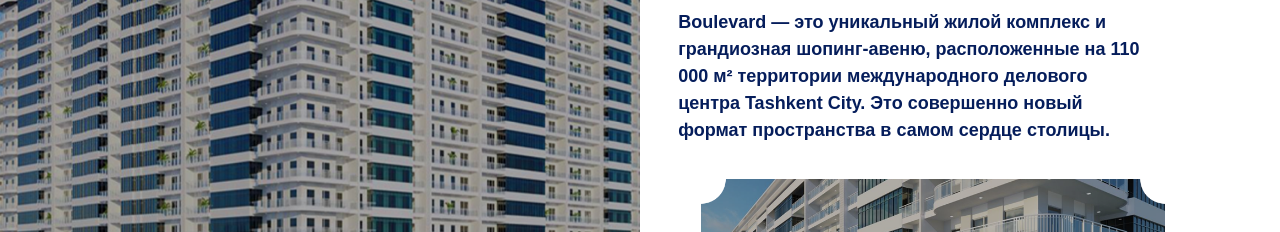
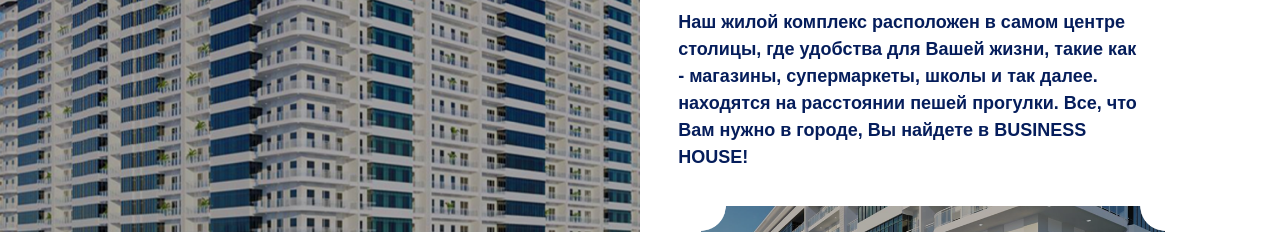
Before and after one commit to FathullaLatipov/bh, a plain HTML site: page boulveard.html in a window 1280 px wide. Shown: the part 217-449 px from the top of the page. Drawn offline with nearby package versions, Linux system fonts and the light colour scheme; grey boxes are pictures that could not be loaded; a script that the page names is missing.

Commit message:
Update boulveard.html

```diff
--- a/boulveard.html
+++ b/boulveard.html
@@ -89,7 +89,8 @@
             <div class="container">
                 <h1 style="margin:4%; color: #C5A159;text-align: left;">Грандиозный жилой комплекс</h1>
 
-                <p style=" font-size: 18px;font-weight:700;font-family:sans-serif;margin: -2% 4%;">Boulevard — это уникальный жилой комплекс и грандиозная шопинг-авеню, расположенные на 110 000 м² территории международного делового центра Tashkent City. Это совершенно новый формат пространства в самом сердце столицы.</p>
+                <p style=" font-size: 18px;font-weight:700;font-family:sans-serif;margin: -2% 4%;">Наш жилой комплекс расположен в самом центре столицы, где удобства для Вашей жизни, такие как -  магазины, супермаркеты, школы и так далее. находятся на расстоянии пешей прогулки.
+Все, что Вам нужно в городе, Вы найдете в BUSINESS HOUSE!</p>
                 <img style="margin: 8%;display: grid;width: 80%;height: auto;" src="./images/more-3.png" alt="">
                 <!-- <div class="icons d-flex justify-content-center">
                     <img class="p-3" src="/images/BoulevardIcon1.svg" alt="">
```
